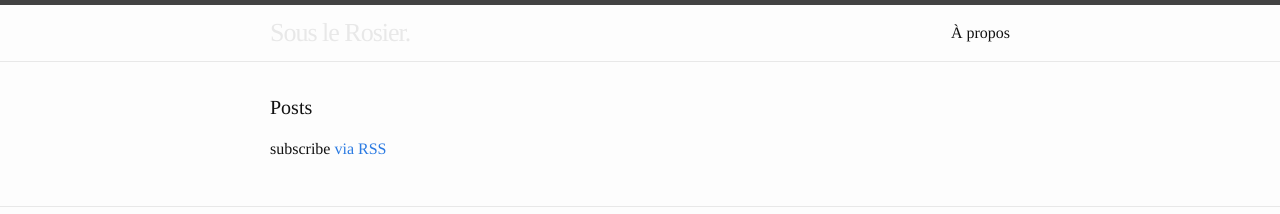
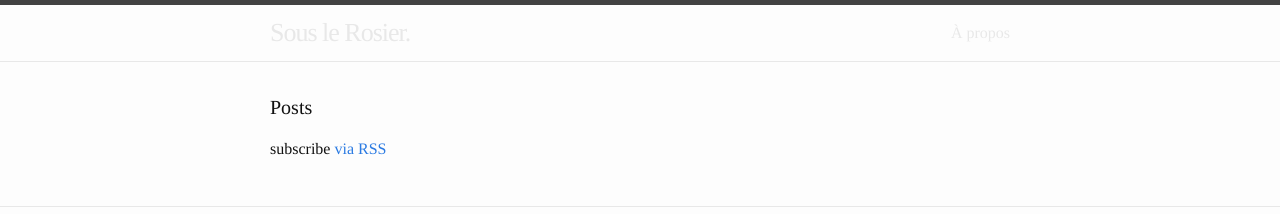
Before and after one commit to lerosier/lerosier.github.com, a Jekyll site: the page built from index.html, in a window 1280 px wide. Shown: the top 214 px of the page. Built offline with Jekyll 4.4.1, drawn with Linux system fonts in a browser that asks for light colours.

Commit message:
Update _layout.scss

```diff
--- a/_sass/_layout.scss
+++ b/_sass/_layout.scss
@@ -40,7 +40,7 @@
     }
 
     .page-link {
-        color: $text-color;
+        color: $grey-color-light;
         line-height: $base-line-height;
 
         // Gaps between nav items, but not on the last one
```
